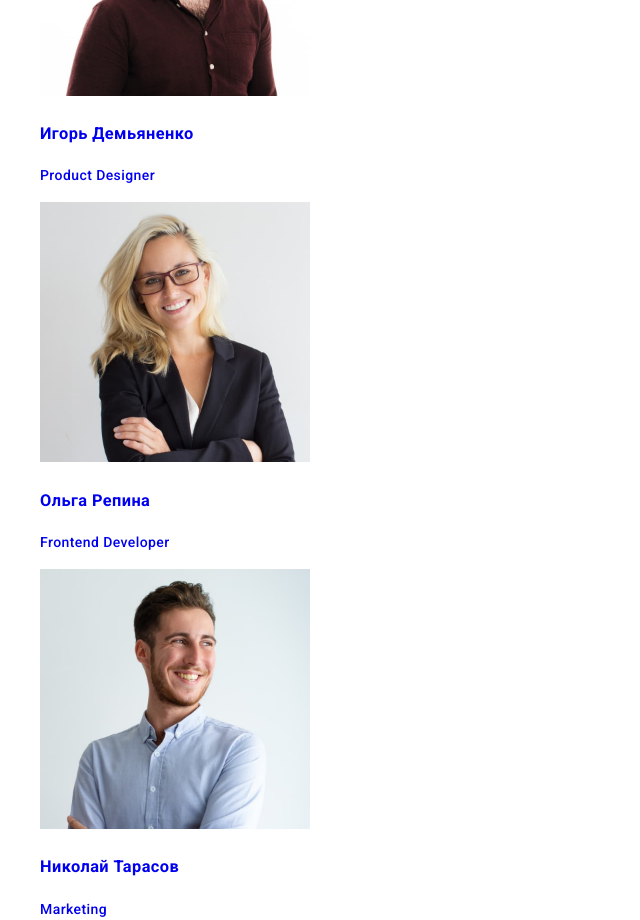
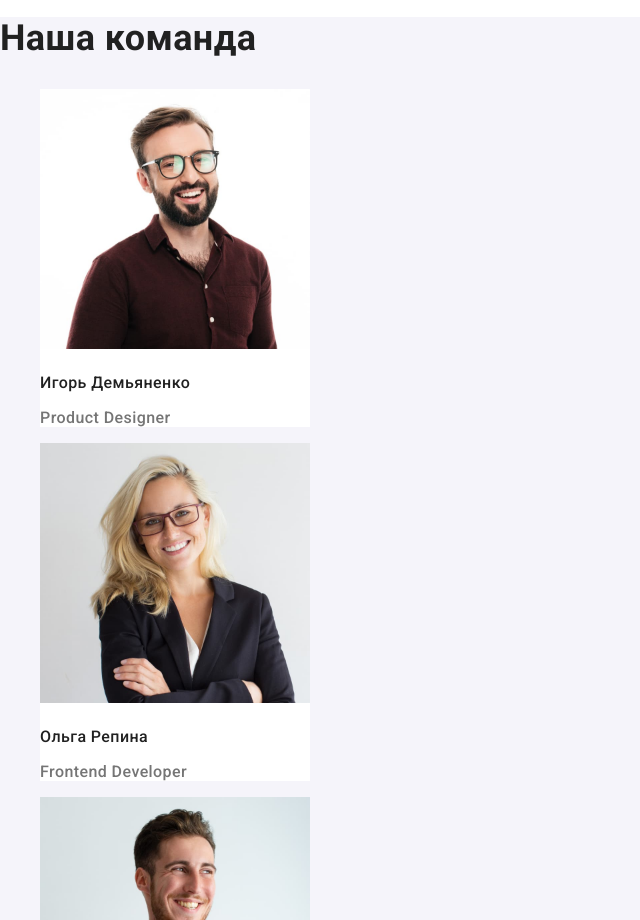
Before and after one commit to stas-yushkov/goit-markup-hw-02, a plain HTML site: page index.html in a window 1280 px wide. Shown: the part 1880-2800 px from the top of the page, without its empty margins (0-640 px from the left). Drawn offline with Linux system fonts and the light colour scheme.

Commit message:
main font, color complete

```diff
--- a/css/styles.css
+++ b/css/styles.css
@@ -55,18 +55,6 @@ header .logo-part {
   color: var(--black-color);
 }
 
-footer .logo-part {
-  color: var(--white-color);
-} /* end of Logo styles */
-
-footer {
-  background-color: var(--primary-background-color);
-}
-
-footer .address-item {
-  color: var(--address-primary-color);
-}
-
 .nav-link {
   color: var(--secondary-color);
 }
@@ -104,3 +92,44 @@ footer .address-item {
   line-height: 1.14;
   color: var(--secondary-color);
 }
+
+.section-title {
+  font-size: 36px;
+  line-height: 1.17;
+  color: var(--secondary-color);
+}
+
+.command {
+  background-color: var(--secondary-background-color);
+}
+
+.card {
+  background-color: var(--white-color);
+  width: 270px;
+}
+
+.card-title {
+  color: var(--secondary-color);
+  font-weight: 500;
+  font-size: 16px;
+  line-height: 1.19;
+}
+
+.card-item {
+  color: var(--primary-color);
+  font-size: 16px;
+  line-height: 1.19;
+}
+/* end of main section */
+
+footer .logo-part {
+  color: var(--white-color);
+} /* end of Logo styles */
+
+footer {
+  background-color: var(--primary-background-color);
+}
+
+footer .address-item {
+  color: var(--address-primary-color);
+}
--- a/css/variables.css
+++ b/css/variables.css
@@ -1,27 +1,12 @@
-:root{
-  --accent-color:              #2196f3; /*  */
-  --hover-background-color:    #188CE8; /* bg hover for hero button */
-  --secondary-color:           #212121; /* text titles */
-  --primary-color:             #757575; /* text */
-  --white-color:               #FFFFFF; /*  */
-  --border-color:              #ECECEC; /* border */
-  --secondary-background-color:#F5F4FA; /* bg some buttons */
-  --address-primary-color:     rgba(255, 255, 255, 0.6);
-  --black-color:               #000000; /*  */
-  --primary-background-color:  #2F303A; /* bg footer and hero */
+:root {
+  --accent-color: #2196f3; /*  */
+  --hover-background-color: #188ce8; /* bg hover for hero button */
+  --secondary-color: #212121; /* text titles */
+  --primary-color: #757575; /* text */
+  --white-color: #ffffff; /*  */
+  --border-color: #ececec; /* border */
+  --secondary-background-color: #f5f4fa; /* bg some buttons */
+  --address-primary-color: rgba(255, 255, 255, 0.6);
+  --black-color: #000000; /*  */
+  --primary-background-color: #2f303a; /* bg footer and hero */
 }
-
-
-
-
-
-
-Font
-Raleway
-700
-
-Font
-Roboto
-500
-700
-900
--- a/index.html
+++ b/index.html
@@ -60,19 +60,19 @@
       <section class="values">
         <h2 class="visually-hidden">Наши ценности</h2>
         <ul>
-          <li>
+          <li class="card">
             <h3 class="values-title uppercase">Внимание к деталям</h3>
             <p>Идейные соображения, а также начало повседневной работы по формированию позиции.</p>
           </li>
-          <li>
+          <li class="card">
             <h3 class="values-title uppercase">Пунктуальность</h3>
             <p>Задача организации, в особенности же рамки и место обучения кадров влечёт за собой.</p>
           </li>
-          <li>
+          <li class="card">
             <h3 class="values-title uppercase">Планирование</h3>
             <p>Равным образом консультация с широким активом в значительной степени обуславливает.</p>
           </li>
-          <li>
+          <li class="card">
             <h3 class="values-title uppercase">Современные технологии</h3>
             <p>Значимость этих проблем настолько очевидна, что реализация плановых заданий.</p>
           </li>
@@ -82,7 +82,7 @@
 
       <!-- About section -->
       <section>
-        <h2>Чем мы занимаемся</h2>
+        <h2 class="section-title">Чем мы занимаемся</h2>
         <ul>
           <li>
             <img src="./images/box-001.jpg" alt="Разработка для ПК" width="370" />
@@ -98,35 +98,35 @@
 
 
       <!--Command section-->
-      <section>
-        <h2>Наша команда</h2>
-        <ul>
-          <li>
+      <section class="command">
+        <h2 class="section-title">Наша команда</h2>
+        <ul class="cards">
+          <li class="card">
             <a href="./card1.html">
               <img src="./images/card-001.jpg" alt="" width="270"/>
-              <h3>Игорь Демьяненко</h3>
-              <p lang="en">Product Designer</p>
+              <h3 class="card-title">Игорь Демьяненко</h3>
+              <p class="card-item" lang="en">Product Designer</p>
             </a>
           </li>
-          <li>
+          <li class="card">
             <a href="./card2.html">
               <img src="./images/card-002.jpg" alt="" width="270"/>
-              <h3>Ольга Репина</h3>
-              <p lang="en">Frontend Developer</p>
+              <h3 class="card-title">Ольга Репина</h3>
+              <p class="card-item" lang="en">Frontend Developer</p>
             </a>
           </li>
-          <li>
+          <li class="card">
             <a href="./card3.html">
               <img src="./images/card-003.jpg" alt="" width="270"/>
-              <h3>Николай Тарасов</h3>
-              <p lang="en">Marketing</p>
+              <h3 class="card-title">Николай Тарасов</h3>
+              <p class="card-item" lang="en">Marketing</p>
             </a>
           </li>
-          <li>
+          <li class="card">
             <a href="./card4.html">
               <img src="./images/card-004.jpg" alt="" width="270"/>
-              <h3>Михаил Ермаков</h3>
-              <p lang="en">UI Designer</p>
+              <h3 class="card-title">Михаил Ермаков</h3>
+              <p class="card-item" lang="en">UI Designer</p>
             </a>
           </li>
         </ul>
```
